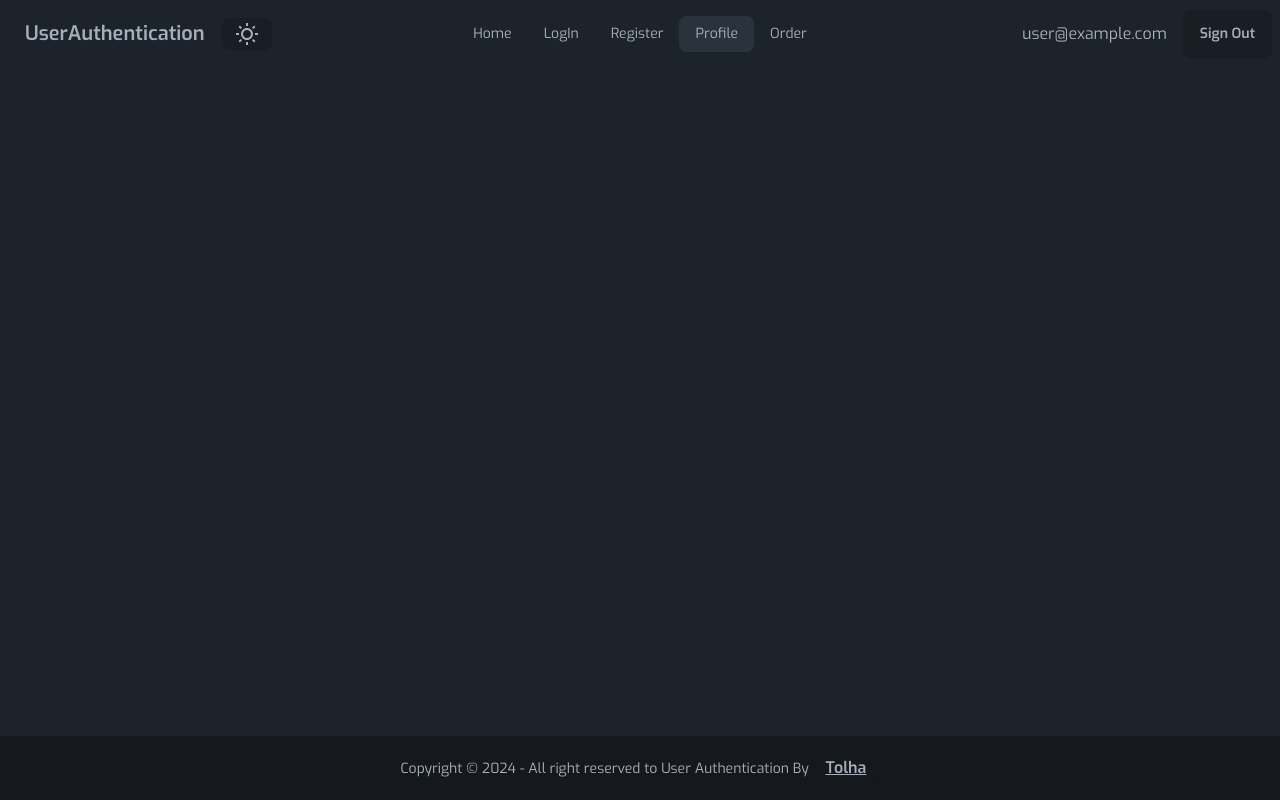
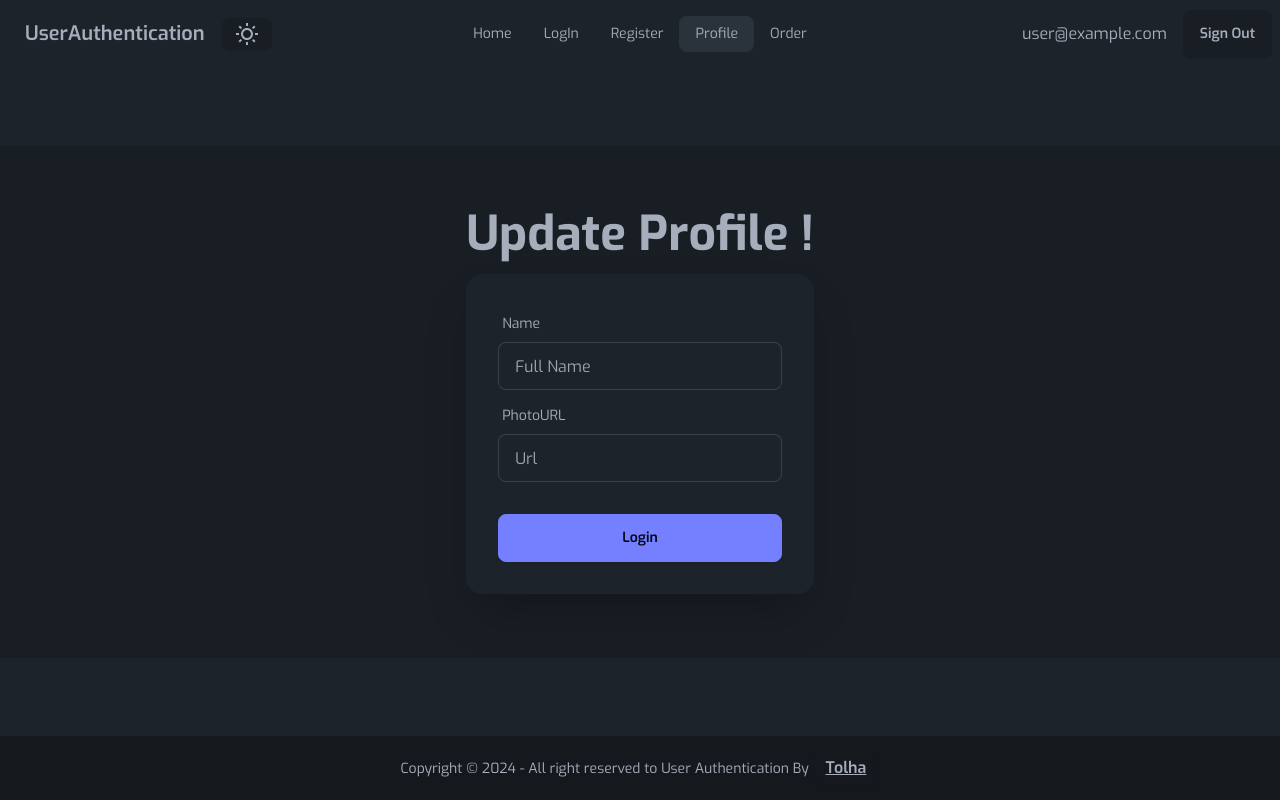
Before and after one commit to sheikhmuhammadantor/user-authentication, a React (Vite) app: page /profile in a window 1280 px wide. Built offline with nearby package versions, Linux system fonts and the light colour scheme; no server answers; sample sign-in values are in the browser's storage.

Commit message:
Add Update Profile System.

```diff
--- a/src/Pages/Profile.jsx
+++ b/src/Pages/Profile.jsx
@@ -1,58 +1,58 @@
-import React from 'react'
+import { updateProfile } from 'firebase/auth';
+import React, { useContext } from 'react'
+import { AuthContext } from '../Providers/AuthProvider';
+import { auth } from '../Firebase/firebase';
 
 function Profile() {
+
+  const { user } = useContext(AuthContext);
+
+  const handelProfileUpdate = (e) => {
+    e.preventDefault()
+    const name = e.target.name.value;
+    const url = e.target.photoUrl.value;
+
+    const profile = {
+      displayName: name,
+      photoURL: url
+    }
+    updateProfile(auth?.currentUser, profile)
+      .then(() => {
+        console.log("Success")
+      })
+      .catch(() => {
+        console.log("error")
+      })
+  }
+
+
   return (
-    <section>
-      {/* <div className="hero bg-base-200">
-        <div className="hero-content flex-col my-5">
+    <div className="hero bg-base-200 py-12">
+      <div className="hero-content flex-col">
         <div className="text-center lg:text-left">
-            <h1 className="text-5xl font-bold my-5">Register now!</h1>
+          <h1 className="text-5xl font-bold">Update Profile !</h1>
         </div>
         <div className="card bg-base-100 w-full max-w-sm shrink-0 shadow-2xl">
-            <form onSubmit={handelRegister} className="card-body">
+          <form onSubmit={handelProfileUpdate} className="card-body">
             <div className="form-control">
               <label className="label">
                 <span className="label-text">Name</span>
               </label>
-                <input type="text" name='name' placeholder="Name" className="input input-bordered" required />
+              <input type="text" name='name' placeholder="Full Name" className="input input-bordered" required />
             </div>
             <div className="form-control">
               <label className="label">
-                  <span className="label-text">Email</span>
+                <span className="label-text">PhotoURL</span>
               </label>
-                <input type="email" name='email' placeholder="Email" className="input input-bordered" required />
+              <input type="text" name='photoUrl' placeholder="Url" className="input input-bordered" required />
             </div>
-              <div className="form-control relative">
-                <label className="label">
-                  <span className="label-text">Password</span>
-                </label>
-                <input
-                  type={showPassword ? "text" : "password"}
-                  name='password' placeholder="Password" className="input input-bordered" required autoComplete="off" />
-                <span onClick={handelShowPassword} className='btn btn-sm absolute bottom-2 right-2 text-lg'>
-                  {
-                    showPassword ? <FaRegEyeSlash /> : <FaRegEye />
-                  }
-                </span>
-              </div>
-              <div className="form-control">
-                <label className="cursor-pointer label justify-start">
-                  <input onChange={handelTermsChange} type="checkbox" name="terms" className="checkbox checkbox-info " />
-                  <span className="label-text ml-2">Accept Our <span className='text-base hover:underline font-medium'>Terms & Condition</span></span>
-                </label>
-              </div>
-              <div className="form-control mt-2">
-                <button disabled={!terms} className="btn btn-primary mb-1 disabled:btn-neutral disabled:opacity-60 disabled:text-gray-500">Register</button>
-                {
-                  error && <small className='text-red-500'>{error}</small>
-                }
-                <p className='mt-2'>Already have an Account ? Place <Link to="/login" className='font-semibold hover:underline'>Log In</Link></p>
+            <div className="form-control mt-6">
+              <button className="btn btn-primary">Login</button>
             </div>
           </form>
         </div>
       </div>
-      </div> */}
-    </section>
+    </div>
   )
 }
 
--- a/src/Pages/Register.jsx
+++ b/src/Pages/Register.jsx
@@ -25,7 +25,6 @@ function Register() {
 
   const handelRegister = (e) => {
     e.preventDefault();
-    // const name = e.target.name.value;
     const email = e.target.email.value;
     const password = e.target.password.value;
     const passwordRegex = /^(?=.*\d)(?=.*[A-Z])(?=.*[a-z])(?=.*[@#$%?]).{6,}$/;
@@ -72,12 +71,12 @@ function Register() {
         </div>
         <div className="card bg-base-100 w-full max-w-sm shrink-0 shadow-2xl">
           <form onSubmit={handelRegister} className="card-body">
-            <div className="form-control">
+            {/* <div className="form-control">
               <label className="label">
                 <span className="label-text">Name</span>
               </label>
               <input type="text" name='name' placeholder="Name" className="input input-bordered" required />
-            </div>
+            </div> */}
             <div className="form-control">
               <label className="label">
                 <span className="label-text">Email</span>
--- a/src/Router/PrivateRoute.jsx
+++ b/src/Router/PrivateRoute.jsx
@@ -1,6 +1,5 @@
 import React, { useContext } from 'react'
 import { AuthContext } from '../Providers/AuthProvider'
-import Orders from '../Pages/Orders';
 import { Navigate } from 'react-router-dom';
 
 function PrivateRoute({ children }) {
@@ -11,7 +10,7 @@ function PrivateRoute({ children }) {
         return <div className='mx-auto text-3xl'><span className="loading loading-spinner text-info loading-lg"></span></div>
     }
 
-    if (user.emailVerified) {
+    if (user?.emailVerified) {
         return children
     }
     // if(!result.user.emailVerified) return toast.error("You Must Verified Your Email, Check Your Inbox !", {})
```
Lines whose indentation alone changed are shown as unchanged.
